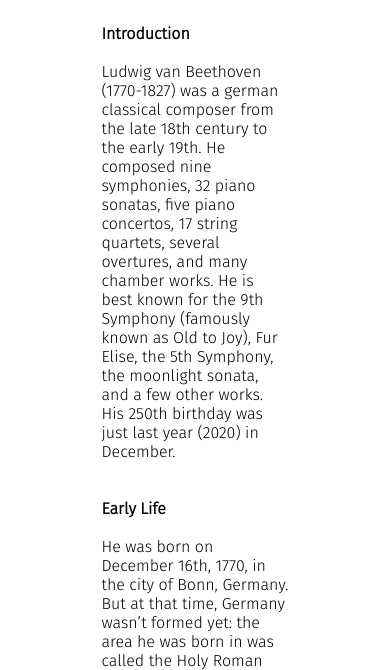
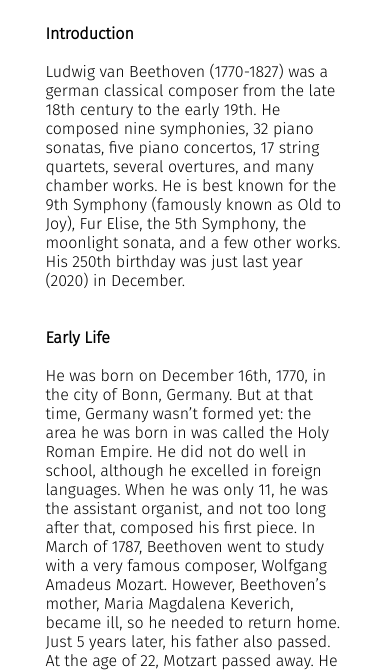
Before and after one commit to CubingSoda/easy-music, a plain HTML site: page info/index.html in a window 390 px wide. Shown: the part 174-844 px from the top of the page. Drawn offline with Linux system fonts and the light colour scheme.

Commit message:
specific to mobile option in info page

```diff
--- a/info/style.css
+++ b/info/style.css
@@ -15,6 +15,14 @@ html {
   margin: 0 auto;
 }
 
+/* specific to mobile */
+@media (pointer: none), (pointer: coarse) {
+  #beethoven > #text {
+    width: 80%;
+    margin: 0 auto;
+  }
+}
+
 #beethoven > h1 {
   text-align: center;
   padding-top: 50px;
```
